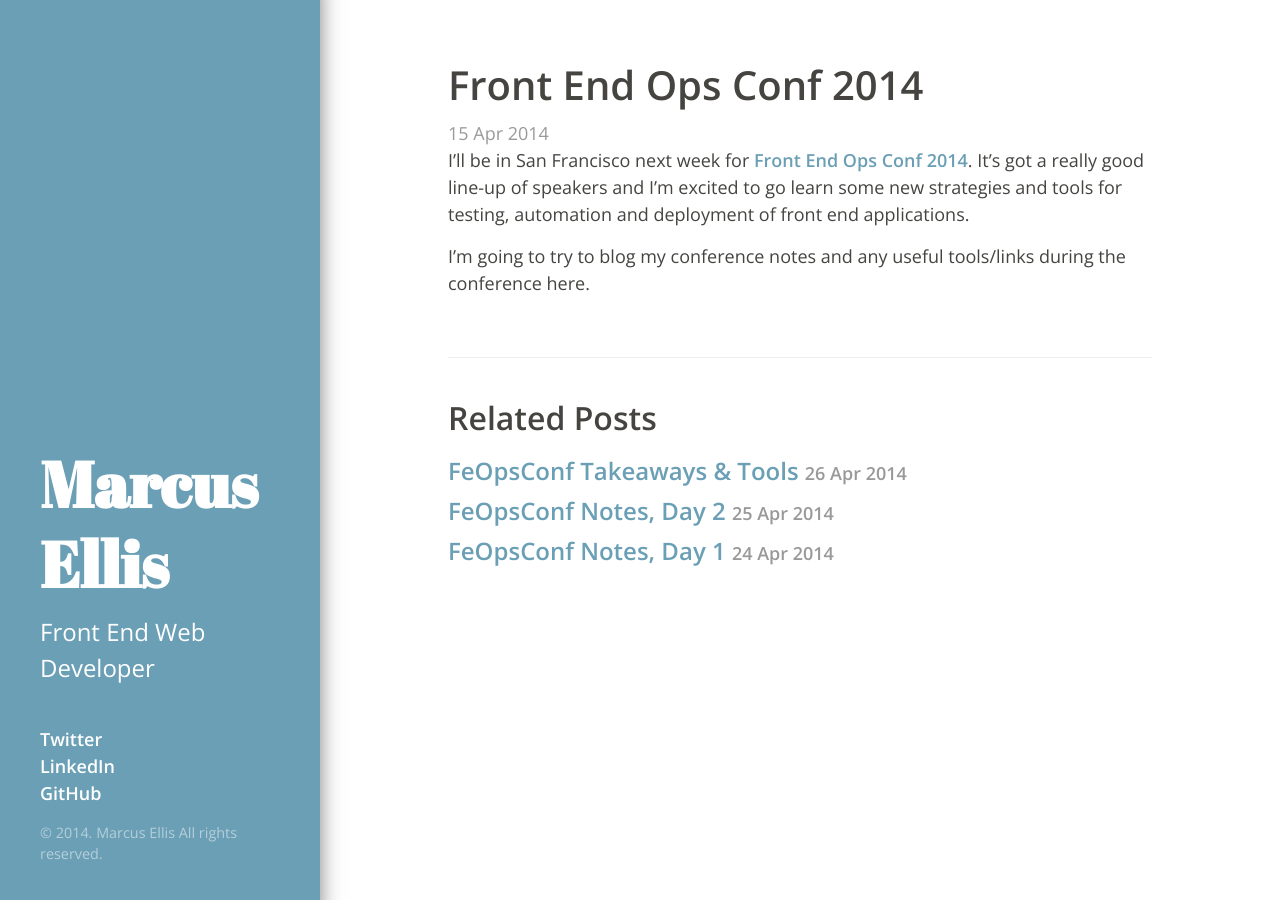
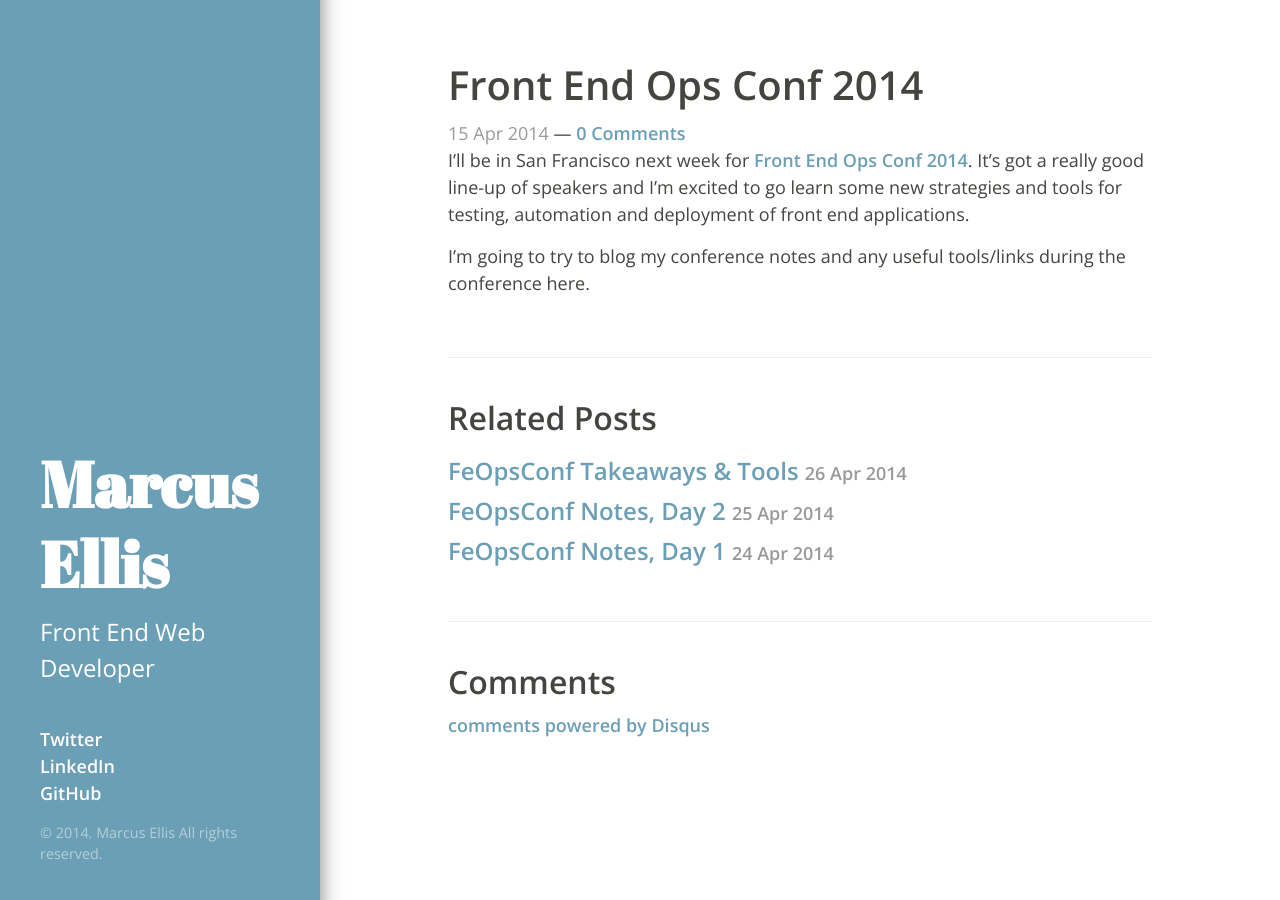
Before and after one commit to marcusellis05/marcusellis05.github.io, a Jekyll site: the page built from _posts/2014-04-15-feops-conf.md, in a window 1280 px wide. Built offline with Jekyll 4.4.1, drawn with Linux system fonts in a browser that asks for light colours; Markdown is read by kramdown in place of the engine named in the settings; comment, search, counter and statistics services are not loaded.

Commit message:
add disqus comments to posts

```diff
--- a/_config.yml
+++ b/_config.yml
@@ -4,6 +4,7 @@
 url:          http://marcusellis05.github.io
 author:
   name:       'Marcus Ellis'
+  username:   'marcusellis05'
   email:      'marcusellis05@gmail.com'
 markdown:     redcarpet
 permalink:    pretty
--- a/_layouts/default.html
+++ b/_layouts/default.html
@@ -8,14 +8,14 @@
 
     <header class="masthead">
       <div class="masthead-inner">
-        <h1>{{ site.title }}</h1>
+        <h1><a href="/">{{ site.title }}</a></h1>
         <p class="lead">{{ site.description }}</p>
 
         <div class="colophon">
           <ul class="colophon-links">
-            <li><a href="https://twitter.com/marcusellis05">Twitter</a></li>
-            <li><a href="https://linkedin.com/in/marcusellis05">LinkedIn</a></li>
-            <li><a href="https://github.com/marcusellis05">GitHub</a></li>
+            <li><a href="https://twitter.com/{{site.author.username}}">Twitter</a></li>
+            <li><a href="https://linkedin.com/in/{{site.author.username}}">LinkedIn</a></li>
+            <li><a href="https://github.com/{{site.author.username}}">GitHub</a></li>
           </ul>
           <p>&copy; 2014. {{ site.author.name }} All rights reserved.</p>
         </div>
--- a/_layouts/post.html
+++ b/_layouts/post.html
@@ -4,7 +4,7 @@
 
 <div class="post">
   <h1>{{ page.title }}</h1>
-  <span class="post-date">{{ page.date | date_to_string }}</span>
+  <span class="post-date">{{ page.date | date_to_string }}</span> &mdash; <a href="{{ post.url }}#disqus_thread">0 Comments</a>
   {{ content }}
 </div>
 
@@ -23,3 +23,24 @@
     {% endfor %}
   </ul>
 </div>
+
+<div class="comments">
+  <h2>Comments</h2>
+  <div id="disqus_thread"></div>
+  <script type="text/javascript">
+      var disqus_shortname = 'marcusellis';
+
+      (function() {
+          var dsq = document.createElement('script'); dsq.type = 'text/javascript'; dsq.async = true;
+          dsq.src = '//' + disqus_shortname + '.disqus.com/embed.js';
+          (document.getElementsByTagName('head')[0] || document.getElementsByTagName('body')[0]).appendChild(dsq);
+
+          var s = document.createElement('script'); s.async = true;
+          s.type = 'text/javascript';
+          s.src = '//' + disqus_shortname + '.disqus.com/count.js';
+          (document.getElementsByTagName('HEAD')[0] || document.getElementsByTagName('BODY')[0]).appendChild(s);
+      }());
+  </script>
+  <noscript>Please enable JavaScript to view the <a href="http://disqus.com/?ref_noscript">comments powered by Disqus.</a></noscript>
+  <a href="http://disqus.com" class="dsq-brlink">comments powered by <span class="logo-disqus">Disqus</span></a>
+</div>
--- a/css/main.css
+++ b/css/main.css
@@ -26,3 +26,13 @@
   display: inline;
   margin: 0;
 }
+
+.related {
+  padding: 20px 0 40px;
+  border: solid #eee;
+  border-width: 1px 0;
+}
+
+.comments {
+  padding: 20px 0 40px;
+}
```
